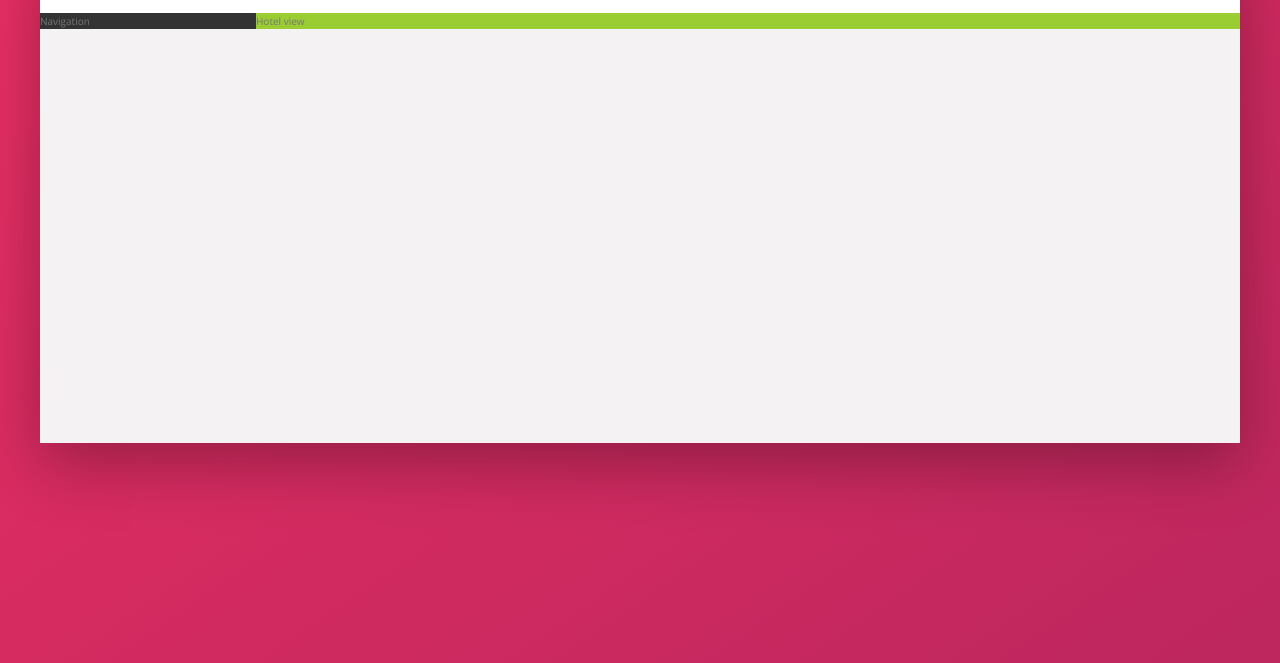
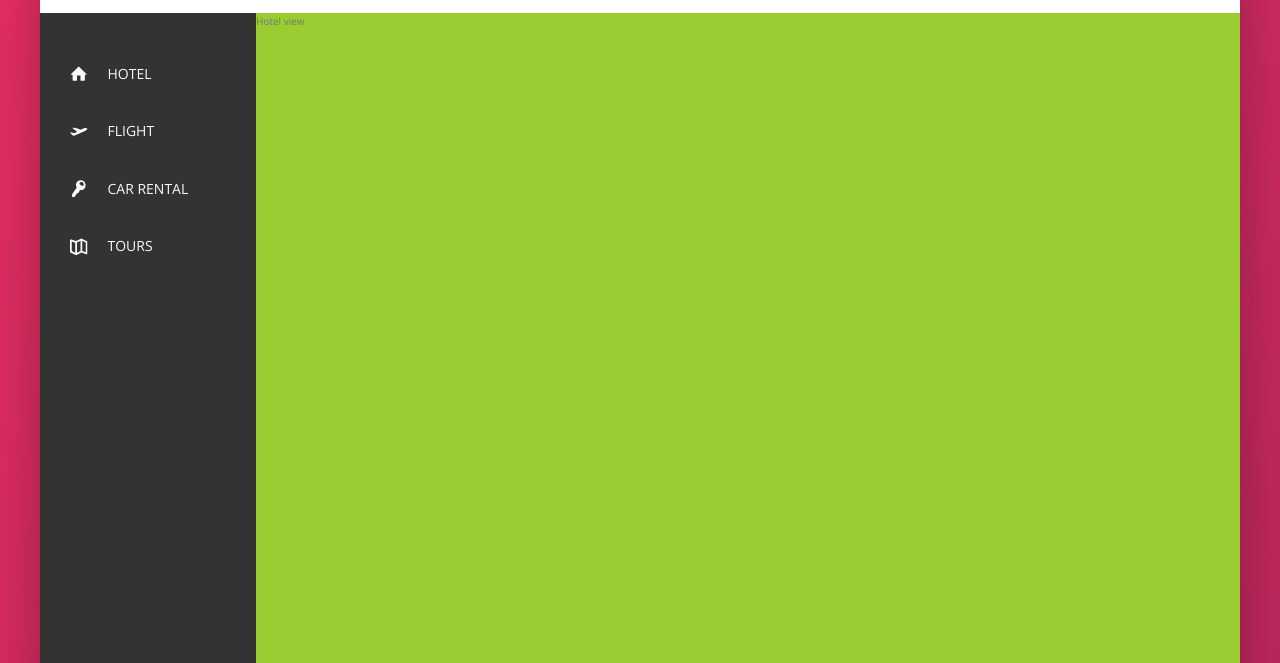
Before and after one commit to andreitch/learnflexbox, a website: page index.html in a window 1280 px wide. Shown: the part 137-800 px from the top of the page. Drawn offline with nearby package versions, Linux system fonts and the light colour scheme.

Commit message:
Navigation

```diff
--- a/index.html
+++ b/index.html
@@ -56,7 +56,43 @@
       </header>
       <div class="content">
         <nav class="sidebar">
-          Navigation
+          <ul class="side-nav">
+            <li class="side-nav__item">
+              <a href="#" class="side-nav__link side-nav__item--active">
+                <svg class="side-nav__icon">
+                  <use xlink:href="img/sprite.svg#icon-home"></use>
+                  <span>Hotel</span>
+                </svg>
+              </a>
+            </li>
+            <li class="side-nav__item">
+              <a href="#" class="side-nav__link">
+                <svg class="side-nav__icon">
+                  <use xlink:href="img/sprite.svg#icon-aircraft-take-off"></use>
+                  <span>Flight</span>
+                </svg>
+              </a>
+            </li>
+            <li class="side-nav__item">
+              <a href="#" class="side-nav__link">
+                <svg class="side-nav__icon">
+                  <use xlink:href="img/sprite.svg#icon-key"></use>
+                  <span>Car rental</span>
+                </svg>
+              </a>
+            </li>
+            <li class="side-nav__item">
+              <a href="#" class="side-nav__link">
+                <svg class="side-nav__icon">
+                  <use xlink:href="img/sprite.svg#icon-map"></use>
+                  <span>Tours</span>
+                </svg>
+              </a>
+            </li>
+          </ul>
+          <div class="legal">
+            &copy; 2020 by trillo. All rights reserved.
+          </div>
         </nav>
         <main class="hotel-view">
           Hotel view
--- a/sass/_components.scss
+++ b/sass/_components.scss
@@ -111,3 +111,68 @@
     margin-right: 1rem;
   }
 }
+
+.side-nav {
+  font-size: 1.4rem;
+  list-style: none;
+  margin-top: 3.5rem;
+
+  &__item {
+    position: relative;
+
+    &:not(:last-child) {
+      margin-bottom: 0.5rem;
+    }
+  }
+
+  &__item::before {
+    content: "";
+    position: absolute;
+    top: 0;
+    left: 0;
+    height: 100%;
+    width: 3px;
+    background-color: var(--color-primary);
+    transform: scaleY(0);
+    transition: transform 0.2s, width 0.4s cubic-bezier(1, 0, 0, 1) 0.2s,
+      background-color 0.1s;
+  }
+
+  &__item:hover::before,
+  &__item--active::before {
+    transform: scaleY(1);
+    width: 100%;
+  }
+
+  &__item:active::before {
+    background-color: var(--color-primary-light);
+  }
+
+  &__link:link,
+  &__link:visited {
+    color: var(--color-grey-light-1);
+    text-decoration: none;
+    text-transform: uppercase;
+    display: block;
+    padding: 1.5rem 3rem;
+    position: relative;
+    z-index: 10;
+
+    display: flex;
+    align-items: center;
+  }
+
+  &__icon {
+    width: 1.75rem;
+    height: 1.75rem;
+    margin-right: 2rem;
+    fill: currentColor;
+  }
+}
+
+.legal {
+  font-size: 1.2rem;
+  color: var(--color-grey-light-4);
+  text-align: center;
+  padding: 2.5rem;
+}
--- a/sass/_layout.scss
+++ b/sass/_layout.scss
@@ -26,10 +26,14 @@
   background-color: var(--color-grey-dark-1);
 
   flex: 0 0 18%;
+  display: flex;
+  flex-direction: column;
+  justify-content: space-between;
 }
 
 .hotel-view {
   background-color: yellowgreen;
+  height: 80rem;
 
   flex: 1;
 }
```
Also changed, not shown: css/style.css, img/SVG/aircraft-take-off.svg (added), img/SVG/home.svg (added), img/SVG/key.svg (added), img/SVG/map.svg (added).
